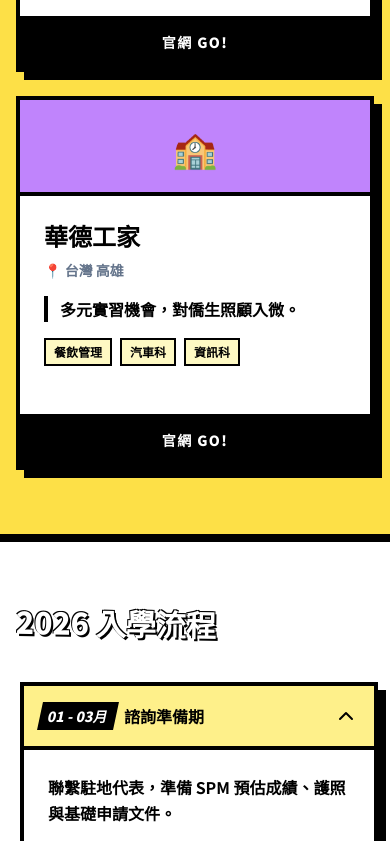
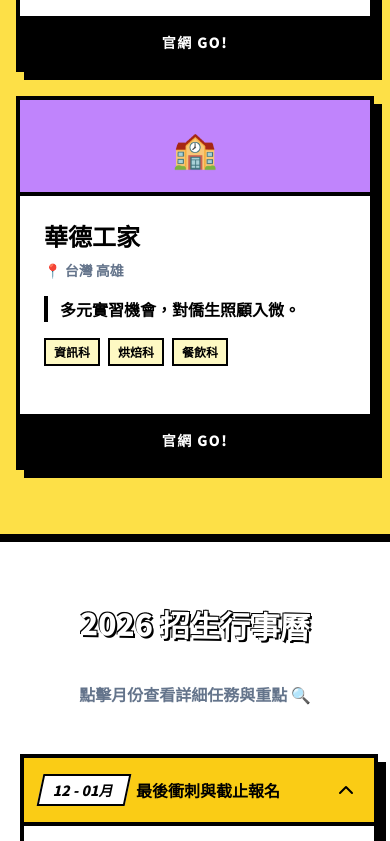
Before and after one commit to isaac0194/taiwan-3plus4-landing, a React (Vite) app: page / in a window 390 px wide. Shown: the part 3573-4414 px from the top of the page. Built offline with nearby package versions, Linux system fonts and the light colour scheme.

Commit message:
Update print statement from 'Hello' to 'Goodbye'

```diff
--- a/src/App.jsx
+++ b/src/App.jsx
@@ -209,10 +209,38 @@
 function SchoolsSection() {
   const [filter, setFilter] = useState('all');
   const schools = [
-    { name: "六信高中", loc: "台南", desc: "百年名校，餐飲與烘焙全台頂尖。", majors: ["餐飲管理", "烘焙食品"], color: "bg-red-400", link: "https://www.lhvs.tn.edu.tw/" },
-    { name: "新光高中", loc: "高雄", desc: "設備新穎，與產業界對接緊密。", majors: ["餐飲管理", "美容美髮"], color: "bg-blue-400", link: "https://sg.sgshedu.tw/" },
-    { name: "育德工家", loc: "台南", desc: "技職教育專家，資訊與餐飲強項。", majors: ["餐飲管理", "資訊科"], color: "bg-green-400", link: "https://sites.google.com/ytvs.tn.edu.tw/2024html/" },
-    { name: "華德工家", loc: "高雄", desc: "多元實習機會，對僑生照顧入微。", majors: ["餐飲管理", "汽車科", "資訊科"], color: "bg-purple-400", link: "https://www.hdvs.kh.edu.tw/" }
+    {
+      name: "六信高中",
+      loc: "台南",
+      desc: "百年名校，餐飲與烘焙全台頂尖。",
+      majors: ["資訊科", "烘焙科"],
+      color: "bg-red-400",
+      link: "https://www.lhvs.tn.edu.tw/"
+    },
+    {
+      name: "新光高中",
+      loc: "高雄",
+      desc: "設備新穎，與產業界對接緊密。",
+      majors: ["資訊科"],
+      color: "bg-blue-400",
+      link: "https://sg.sgshedu.tw/"
+    },
+    {
+      name: "育德工家",
+      loc: "台南",
+      desc: "技職教育專家，資訊與餐飲強項。",
+      majors: ["烘焙科", "餐飲科"],
+      color: "bg-green-400",
+      link: "https://sites.google.com/ytvs.tn.edu.tw/2024html/"
+    },
+    {
+      name: "華德工家",
+      loc: "高雄",
+      desc: "多元實習機會，對僑生照顧入微。",
+      majors: ["資訊科", "烘焙科", "餐飲科"],
+      color: "bg-purple-400",
+      link: "https://www.hdvs.kh.edu.tw/"
+    }
   ];
 
   const filteredSchools = filter === 'all' ? schools : schools.filter(s => s.loc === filter);
@@ -249,31 +277,133 @@
   );
 }
 
-// 6. 時程表
+// 6. 2026 行事曆時程表 (完全重製為詳細版)
 function TimelineSection() {
   const [active, setActive] = useState(0);
   const steps = [
-    { date: "01 - 03月", title: "諮詢準備期", desc: "聯繫駐地代表，準備 SPM 預估成績、護照與基礎申請文件。" },
-    { date: "03 - 05月", title: "正式報名階段", desc: "提交官方申請系統。由校務代表協助審核確保符合資格。" },
-    { date: "06 - 07月", title: "錄取與辦簽", desc: "公告錄取名單！由代表指導辦理赴台簽證、體檢與相關手續。" },
-    { date: "09月", title: "飛向台灣", desc: "安排班機抵台，正式入學開啟 3+4 的半工半讀新生活！" }
+    {
+      date: "12 - 01月",
+      title: "最後衝刺與截止報名",
+      tasks: "完成線上系統填寫，確認所有掃描文件清晰無誤。",
+      remind: "2026年1月31日為全國統一截止日。",
+      point: "SPM 考生可先提交預估成績或校內成績單卡位。",
+      color: "bg-yellow-400"
+    },
+    {
+      date: "02月",
+      title: "文件初審與補件期",
+      tasks: "留意 E-mail 或代辦單位通知，若文件不全需在此時完成補齊。",
+      remind: "確保護照效期超過 6 個月，若效期不足應利用此空檔辦理新護照。",
+      point: "定期檢查垃圾信箱，避免錯過官方重要通知。",
+      color: "bg-cyan-400"
+    },
+    {
+      date: "03月",
+      title: "入學面試 (各校安排)",
+      tasks: "準備視訊或現場面試（視當年校方安排而定）。",
+      remind: "重點在於表達學習意願、團隊合作意願，以及對實習辛苦程度的心理建設。",
+      point: "建議穿著整齊校服或正裝，展現良好態度。",
+      color: "bg-pink-400"
+    },
+    {
+      date: "04月",
+      title: "資格複審與資格確認",
+      tasks: "僑委會與教育部進行最終身分與學歷審查。",
+      remind: "此階段為後台作業，學生僅需保持通訊暢通即可。",
+      point: "若學歷文件有變更（如領取正式 SPM），應主動補交。",
+      color: "bg-green-400"
+    },
+    {
+      date: "05月",
+      title: "錄取公告與榜單確認",
+      tasks: "預計於 5月下旬 公告正式錄取名單。",
+      remind: "錄取學生會收到正式的「錄取通知書」。",
+      point: "這是一份法律文件，未來辦理簽證時必須用到，請妥善保管。",
+      color: "bg-yellow-400"
+    },
+    {
+      date: "06月",
+      title: "學歷驗證與行前說明",
+      tasks: "辦理馬來西亞外交部與台北經文處 (TECO) 的學歷認證。",
+      remind: "舉辦行前說明會，確認入學雜費、機票購買及相關行程細節。",
+      point: "認證程序較繁瑣，建議提早預約辦公時間。",
+      color: "bg-cyan-400"
+    },
+    {
+      date: "07月",
+      title: "辦理簽證與行李打包",
+      tasks: "申請台灣居留簽證 (Visa)。",
+      remind: "依照學校安排之「入台批次」訂購機票。",
+      point: "打包清單包含：正式服裝（面試用）、個人藥品、馬來西亞特色小點心（思鄉用）。",
+      color: "bg-pink-400"
+    },
+    {
+      date: "08月",
+      title: "赴台啟航與入學輔導",
+      tasks: "2026年8月中下旬 統一搭機赴台。",
+      remind: "入境後進行體檢、辦理居留證，並參與學校的新生生活輔導週。",
+      point: "正式告別家人，準備迎接獨立生活的第一關。",
+      color: "bg-green-400"
+    },
+    {
+      date: "09月",
+      title: "正式開學與職前訓練",
+      tasks: "正式進入高職階段學習，並開始實習前的基礎安全與技能教育。",
+      remind: "建立正確的工作倫理與學習態度。",
+      point: "開始與台灣本地學生交流，擴展人際關係。",
+      color: "bg-slate-200"
+    }
   ];
 
   return (
     <section id="timeline" className="py-16 sm:py-24 border-b-8 border-black bg-white px-4">
       <div className="max-w-4xl mx-auto">
-        <h2 className="text-3xl sm:text-4xl font-black text-stroke mb-10 sm:text-center transform rotate-1 uppercase">2026 入學流程</h2>
-        <div className="space-y-4">
+        <h2 className="text-3xl sm:text-5xl font-black text-stroke mb-10 text-center transform rotate-1 uppercase">2026 招生行事曆</h2>
+        <p className="text-center font-black mb-12 text-slate-500">點擊月份查看詳細任務與重點 🔍</p>
+
+        <div className="space-y-6">
           {steps.map((step, i) => (
-            <div key={i} className={`border-4 border-black comic-shadow transition-all ${active === i ? 'bg-yellow-200 translate-x-1 sm:translate-x-2' : 'bg-white'}`}>
-              <button onClick={() => setActive(i)} className="w-full flex items-center justify-between p-4 sm:p-6 text-left font-black text-base sm:text-xl outline-none">
+            <div key={i} className={`border-4 border-black comic-shadow transition-all ${active === i ? 'translate-x-1 sm:translate-x-4' : ''}`}>
+              <button
+                onClick={() => setActive(i)}
+                className={`w-full flex items-center justify-between p-4 sm:p-6 text-left font-black text-base sm:text-xl outline-none transition-colors ${active === i ? step.color : 'bg-white hover:bg-slate-50'}`}
+              >
                 <span className="flex items-center flex-wrap gap-2 sm:gap-4">
-                  <span className="bg-black text-white px-2 py-1 transform -skew-x-12 text-sm sm:text-base">{step.date}</span>
+                  <span className={`px-3 py-1 border-2 border-black transform -skew-x-12 text-sm sm:text-base ${active === i ? 'bg-white text-black' : 'bg-black text-white'}`}>
+                    {step.date}
+                  </span>
                   {step.title}
                 </span>
                 <ChevronDown className={`shrink-0 transition-transform duration-300 ${active === i ? 'rotate-180' : ''}`} />
               </button>
-              {active === i && <div className="p-6 sm:p-8 border-t-4 border-black font-bold text-base sm:text-lg bg-white leading-relaxed">{step.desc}</div>}
+
+              {active === i && (
+                <div className="p-6 sm:p-8 border-t-4 border-black bg-white grid gap-6">
+                  <div className="flex gap-4">
+                    <div className="bg-blue-100 border-2 border-black p-2 h-fit text-xl">📝</div>
+                    <div>
+                      <h4 className="font-black text-lg text-blue-800 mb-1 underline decoration-2">關鍵任務</h4>
+                      <p className="font-bold text-slate-700">{step.tasks}</p>
+                    </div>
+                  </div>
+
+                  <div className="flex gap-4">
+                    <div className="bg-yellow-100 border-2 border-black p-2 h-fit text-xl">🔔</div>
+                    <div>
+                      <h4 className="font-black text-lg text-yellow-800 mb-1 underline decoration-2">提醒</h4>
+                      <p className="font-bold text-slate-700">{step.remind}</p>
+                    </div>
+                  </div>
+
+                  <div className="flex gap-4">
+                    <div className="bg-red-100 border-2 border-black p-2 h-fit text-xl">🚩</div>
+                    <div>
+                      <h4 className="font-black text-lg text-red-800 mb-1 underline decoration-2">重點</h4>
+                      <p className="font-bold text-slate-700">{step.point}</p>
+                    </div>
+                  </div>
+                </div>
+              )}
             </div>
           ))}
         </div>
@@ -290,7 +420,7 @@
     { q: "SPM 成績要求？不及格也能報名嗎？", a: "更看重學習態度與面試表現。只要具備 SPM 成績單（或預估成績）並完成中五課程即可報名。" },
     { q: "高中三年真的學費全免？家長要負擔什麼？", a: "是的，高中學費由政府全額補助。家長僅需負擔雜費與生活費（學生可透過實習薪資自理）。" },
     { q: "孩子在台灣的實習環境安全嗎？", a: "皆為知名大型合法企業，學校老師會定期駐點督導，確保學生安全與實習權益不受侵害。" },
-    { q: "畢業後能留在台灣工作嗎？", a: "可以！畢業取得大學學位後，可透過「評點制」申請留台工作。擁有在地經驗起薪更具優勢。" }
+    { q: "畢業後能留在台灣工作嗎？", a: "可以。畢業取得大學學位後，可透過「評點制」申請留台工作。擁有在地經驗起薪更具優勢。" }
   ];
 
   return (
```
